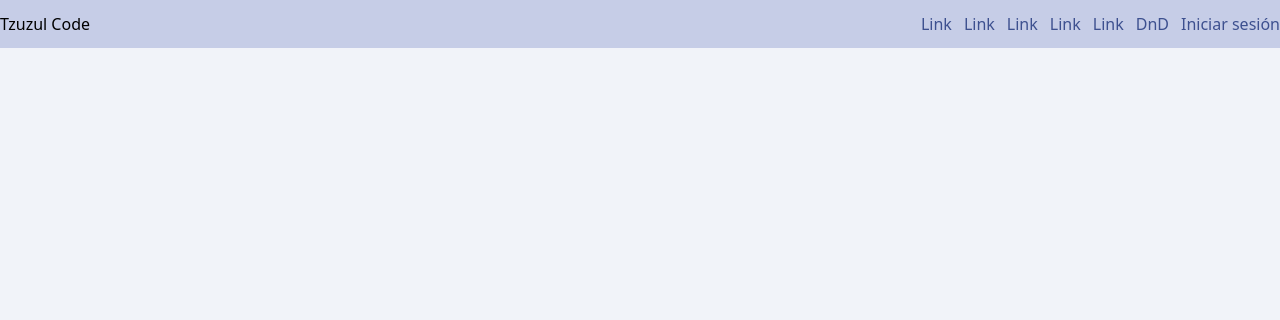
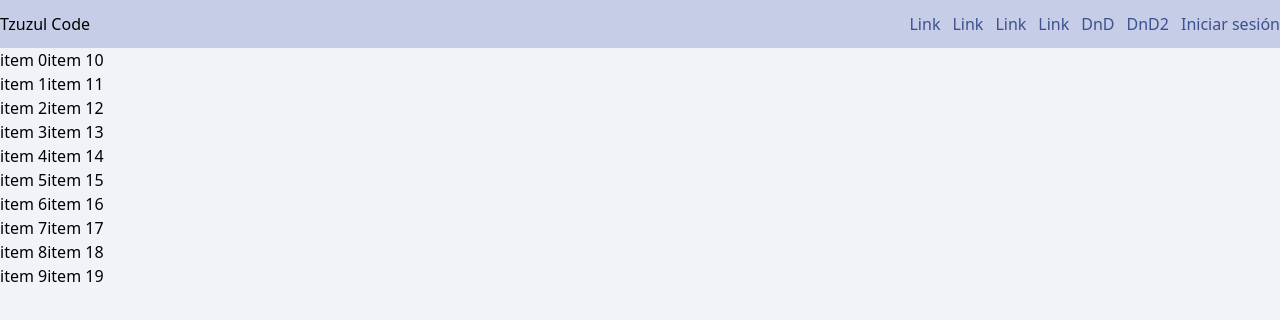
Before and after one commit to tzuzulcode/frontend-react-enero2022, a React (Create React App) app in the folder redux-app/: page /drag_and_drop2 in a window 1280 px wide. Shown: the top 320 px of the page. Built offline with nearby package versions, Linux system fonts and the light colour scheme; no server answers.

Commit message:
Drag and drop 2

```diff
--- a/redux-app/src/App.js
+++ b/redux-app/src/App.js
@@ -4,6 +4,7 @@ import {BrowserRouter,Routes,Route} from 'react-router-dom'
 import Navbar from './components/Navbar';
 import { validate } from './features/user/userSlice';
 import DragAndDrop from './pages/DragAndDrop';
+import DragAndDrop2 from './pages/DragAndDrop2';
 import Home from './pages/Home';
 import Login from './pages/Login';
 import MyTeams from './pages/MyTeams';
@@ -29,6 +30,7 @@ function App() {
           <Route path="/my_teams" element={<MyTeams/>}/>
           <Route path="/my_teams/:idTeam" element={<Team/>}/>
           <Route path="/drag_and_drop" element={<DragAndDrop/>}/>
+          <Route path="/drag_and_drop2" element={<DragAndDrop2/>}/>
         </Routes>
         </div>
       </BrowserRouter>
--- a/redux-app/src/components/Navbar.jsx
+++ b/redux-app/src/components/Navbar.jsx
@@ -26,8 +26,8 @@ export default function Navbar() {
               <NavItem to="/" title={"Link"}/>
               <NavItem to="/" title={"Link"}/>
               <NavItem to="/" title={"Link"}/>
-              <NavItem to="/" title={"Link"}/>
               <NavItem to="/drag_and_drop" title={"DnD"}/>
+              <NavItem to="/drag_and_drop2" title={"DnD2"}/>
               {logged&&<NavItem to="/my_teams" title={"My teams"}/>}
 
               {logged?<li onClick={signOut}>Cerrar sesión</li>:<NavItem to="/login" title={"Iniciar sesión"}/>}
--- /dev/null
+++ b/redux-app/src/pages/DragAndDrop2.jsx
@@ -0,0 +1,138 @@
+import React, { useState } from 'react'
+
+import { DragDropContext, Droppable, Draggable } from 'react-beautiful-dnd';
+
+const getItems = (count, offset = 0) =>
+        Array.from({ length: count }, (v, k) => k).map(k => ({
+            id: `item-${k + offset}`,
+            content: `item ${k + offset}`
+        }));
+
+export default function DragAndDrop() {
+
+    const [lista,setLista] = useState(getItems(10))
+    const [lista2,setLista2] = useState(getItems(10,10))
+
+    const onDragEnd = ({ source, destination }) => {
+
+        // dropped outside the list
+        if (!destination) {
+            return;
+        }
+
+        if (source.droppableId === destination.droppableId) {
+            if (source.droppableId === 'droppable2') {
+                setLista2(reorder(
+                    lista2,
+                    source.index,
+                    destination.index)
+                )
+            }else{
+                setLista(reorder(
+                    lista,
+                    source.index,
+                    destination.index)
+                )
+            }
+        } else {
+
+            if(source.droppableId==="droppable"){
+                const [origin,dest] = move(
+                    lista,
+                    lista2,
+                    source,
+                    destination
+                )
+                setLista(origin)
+                setLista2(dest)
+            }else{
+                const [origin,dest] = move(
+                    lista2,
+                    lista,
+                    source,
+                    destination
+                )
+                setLista(dest)
+                setLista2(origin)
+            }
+
+        }
+    };
+
+    const reorder = (list, startIndex, endIndex) => {
+        const result = Array.from(list);
+        const [removed] = result.splice(startIndex, 1);
+        result.splice(endIndex, 0, removed);
+
+        return result;
+    };
+
+    /**
+     * Moves an item from one list to another list.
+     */
+    const move = (source, destination, droppableSource, droppableDestination) => {
+        const sourceClone = Array.from(source);
+        const destClone = Array.from(destination);
+        const [removed] = sourceClone.splice(droppableSource.index, 1);
+
+        destClone.splice(droppableDestination.index, 0, removed);
+
+        return [sourceClone,destClone]
+    };
+
+  return (
+    <div className='flex'>
+        <DragDropContext onDragEnd={onDragEnd}>
+                <Droppable droppableId="droppable">
+                    {(provided, snapshot) => (
+                        <div
+                            ref={provided.innerRef}>
+                            {lista.map((item, index) => (
+                                <Draggable
+                                    key={item.id}
+                                    draggableId={item.id}
+                                    index={index}>
+                                    {(provided, snapshot) => (
+                                        <div
+                                            ref={provided.innerRef}
+                                            {...provided.draggableProps}
+                                            {...provided.dragHandleProps}
+                                            >
+                                            {item.content}
+                                        </div>
+                                    )}
+                                </Draggable>
+                            ))}
+                            {provided.placeholder}
+                        </div>
+                    )}
+                </Droppable>
+                <Droppable droppableId="droppable2">
+                    {(provided, snapshot) => (
+                        <div
+                            ref={provided.innerRef}
+                            >
+                            {lista2.map((item, index) => (
+                                <Draggable
+                                    key={item.id}
+                                    draggableId={item.id}
+                                    index={index}>
+                                    {(provided, snapshot) => (
+                                        <div
+                                            ref={provided.innerRef}
+                                            {...provided.draggableProps}
+                                            {...provided.dragHandleProps}
+                                            >
+                                            {item.content}
+                                        </div>
+                                    )}
+                                </Draggable>
+                            ))}
+                            {provided.placeholder}
+                        </div>
+                    )}
+                </Droppable>
+            </DragDropContext>
+    </div>
+  )
+}
```
Also changed, not shown: redux-app/src/pages/Team.jsx (+68 -15 lines).
